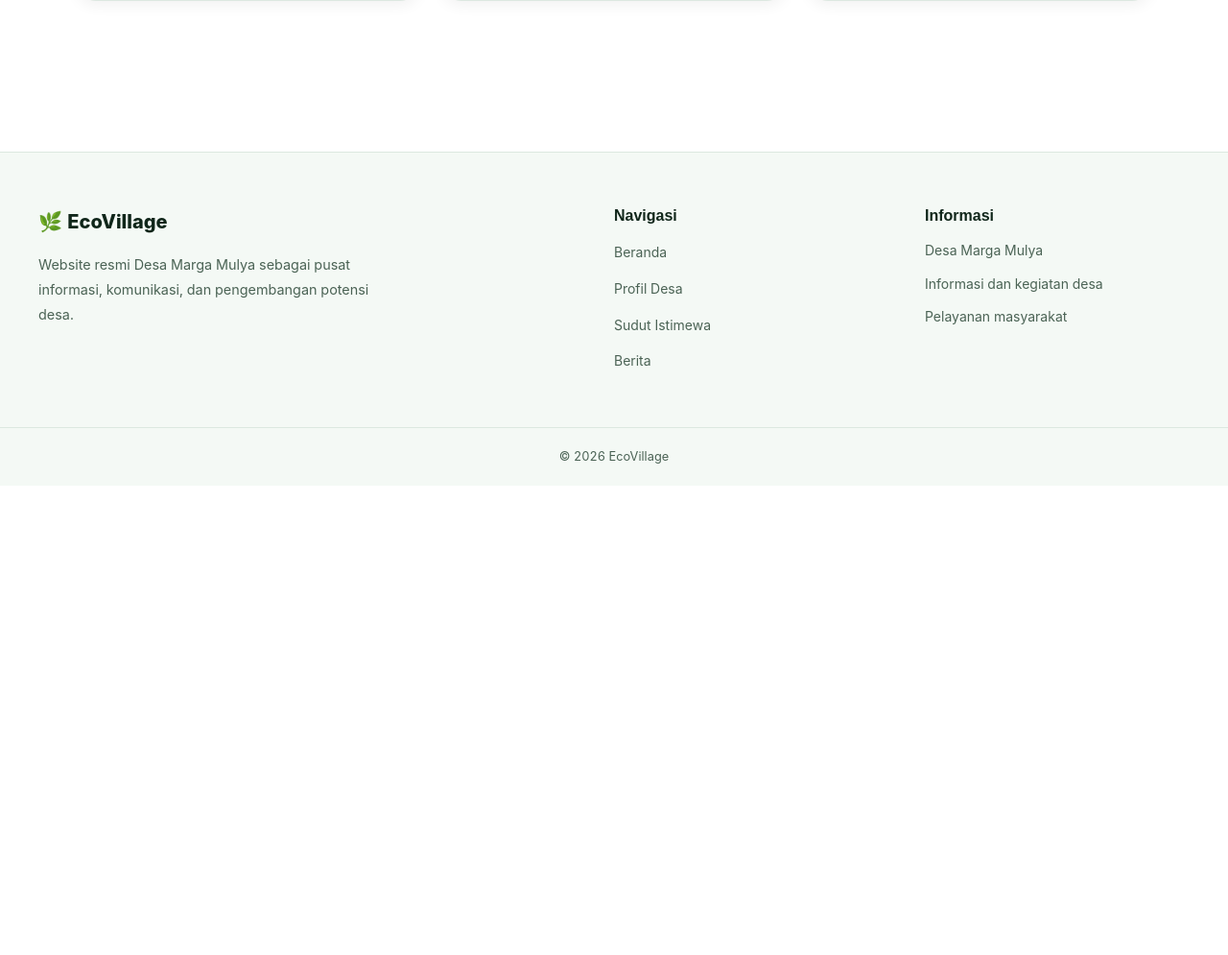
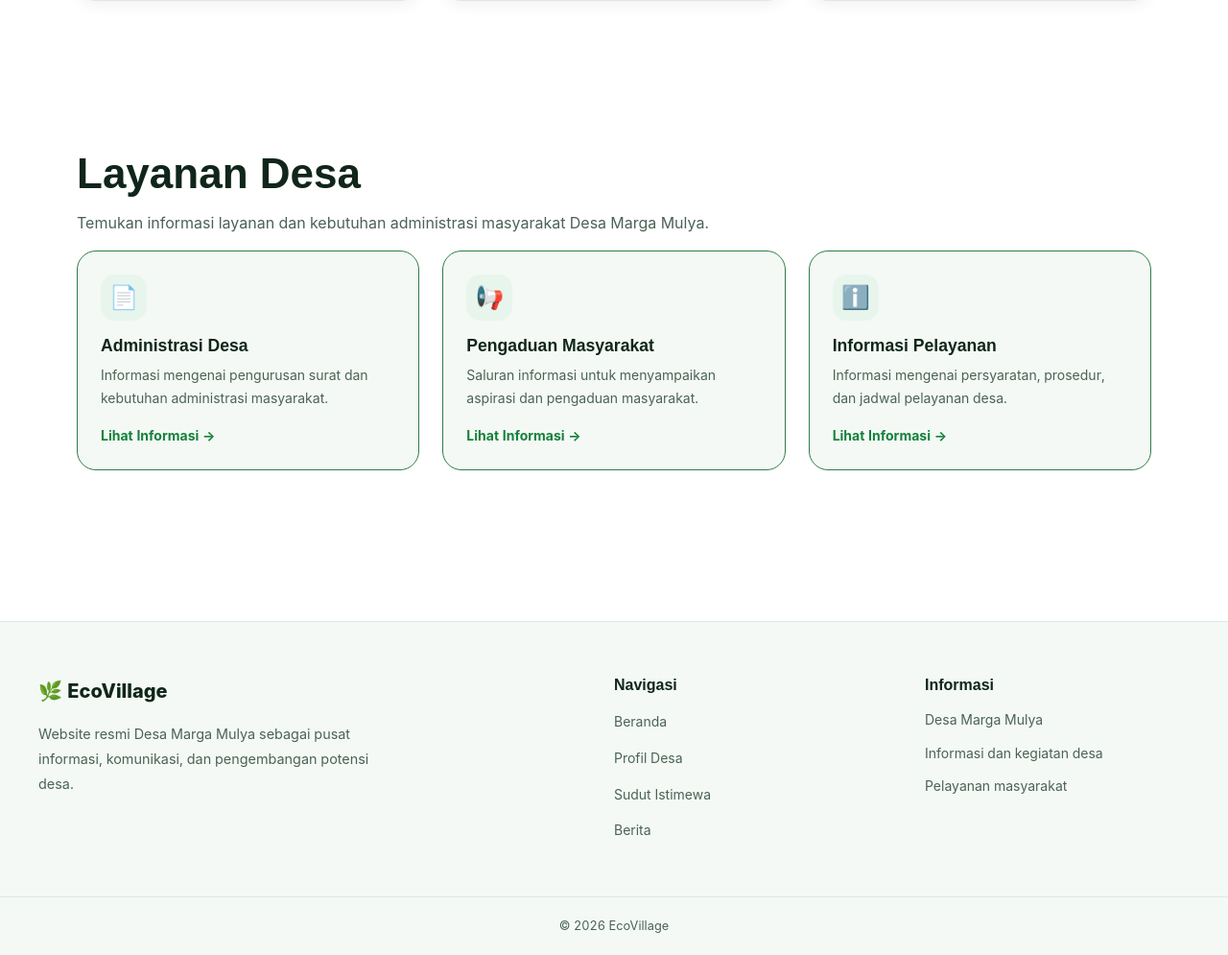
Before and after one commit to nassywa/Ecovillage, a PHP site: page /public/tes.html in a window 1280 px wide. Shown: the part 1646-2641 px from the top of the page at 96% size. Before the commit the page ends 2129 px from the top, so only its background shows below. Run offline with PHP 8.4, Linux system fonts and the light colour scheme.

Commit message:
Add layanan desa card component

```diff
--- a/public/css/components.css
+++ b/public/css/components.css
@@ -298,3 +298,103 @@
         transition: none;
     }
 }
+
+/* KARTU LAYANAN DESA */
+
+.service-grid {
+    display: grid;
+    grid-template-columns: repeat(3, minmax(0, 1fr));
+    gap: 1.5rem;
+}
+
+.service-card {
+    display: flex;
+    flex-direction: column;
+    align-items: flex-start;
+
+    padding: 1.5rem;
+    background: var(--surface);
+    border: 1px solid var(--border);
+    border-radius: 1.25rem;
+
+    transition: transform 200ms ease, box-shadow 200ms ease;
+}
+
+.service-card:hover {
+    transform: translateY(-4px);
+    box-shadow: 0 10px 28px rgb(0 0 0 / 0.08);
+}
+
+/* IKON LAYANAN */
+.service-card__icon {
+    display: flex;
+    align-items: center;
+    justify-content: center;
+
+    width: 3rem;
+    height: 3rem;
+    margin-bottom: 1rem;
+
+    border-radius: 0.9rem;
+    background: var(--surface-2);
+    font-size: 1.5rem;
+}
+
+/* JUDUL LAYANAN */
+.service-card__title {
+    margin-bottom: 0.5rem;
+    font-size: 1.1rem;
+}
+
+/* DESKRIPSI LAYANAN */
+.service-card__description {
+    margin-bottom: 1rem;
+    color: var(--text-muted);
+    font-size: 0.875rem;
+    line-height: 1.7;
+}
+
+/* TAUTAN LAYANAN */
+.service-card__link {
+    margin-top: auto;
+    color: var(--primary);
+    font-size: 0.875rem;
+    font-weight: 700;
+}
+
+.service-card__link:hover {
+    color: var(--primary-hover);
+}
+
+/* RESPONSIVE LAYANAN */
+@media (max-width: 768px) {
+    .service-grid {
+        grid-template-columns: repeat(2, minmax(0, 1fr));
+    }
+}
+
+@media (max-width: 520px) {
+    .service-grid {
+        grid-template-columns: 1fr;
+    }
+}
+
+/* MENGURANGI ANIMASI */
+@media (prefers-reduced-motion: reduce) {
+    .service-card {
+        transition: none;
+    }
+}
+
+
+/* BORDER HIJAU KHUSUS MODE TERANG */
+
+:root[data-theme="light"] .service-card {
+    border-color: #2F7D46;
+}
+
+@media (prefers-color-scheme: light) {
+    :root:not([data-theme="dark"]) .service-card {
+        border-color: #2F7D46;
+    }
+}
--- a/public/tes.html
+++ b/public/tes.html
@@ -293,6 +293,77 @@
 
     </div>
 </section>
+
+<!-- CONTOH KARTU LAYANAN DESA -->
+<section class="section">
+    <h2 class="section-title">Layanan Desa</h2>
+
+    <p class="section-description">
+        Temukan informasi layanan dan kebutuhan administrasi
+        masyarakat Desa Marga Mulya.
+    </p>
+
+    <div class="service-grid">
+
+        <article class="service-card">
+            <div class="service-card__icon" aria-hidden="true">
+                📄
+            </div>
+
+            <h3 class="service-card__title">
+                Administrasi Desa
+            </h3>
+
+            <p class="service-card__description">
+                Informasi mengenai pengurusan surat dan
+                kebutuhan administrasi masyarakat.
+            </p>
+
+            <a href="#" class="service-card__link">
+                Lihat Informasi →
+            </a>
+        </article>
+
+        <article class="service-card">
+            <div class="service-card__icon" aria-hidden="true">
+                📢
+            </div>
+
+            <h3 class="service-card__title">
+                Pengaduan Masyarakat
+            </h3>
+
+            <p class="service-card__description">
+                Saluran informasi untuk menyampaikan aspirasi
+                dan pengaduan masyarakat.
+            </p>
+
+            <a href="#" class="service-card__link">
+                Lihat Informasi →
+            </a>
+        </article>
+
+        <article class="service-card">
+            <div class="service-card__icon" aria-hidden="true">
+                ℹ️
+            </div>
+
+            <h3 class="service-card__title">
+                Informasi Pelayanan
+            </h3>
+
+            <p class="service-card__description">
+                Informasi mengenai persyaratan, prosedur,
+                dan jadwal pelayanan desa.
+            </p>
+
+            <a href="#" class="service-card__link">
+                Lihat Informasi →
+            </a>
+        </article>
+
+    </div>
+</section>
       </main>
 
     <!-- FOOTER -->
```
